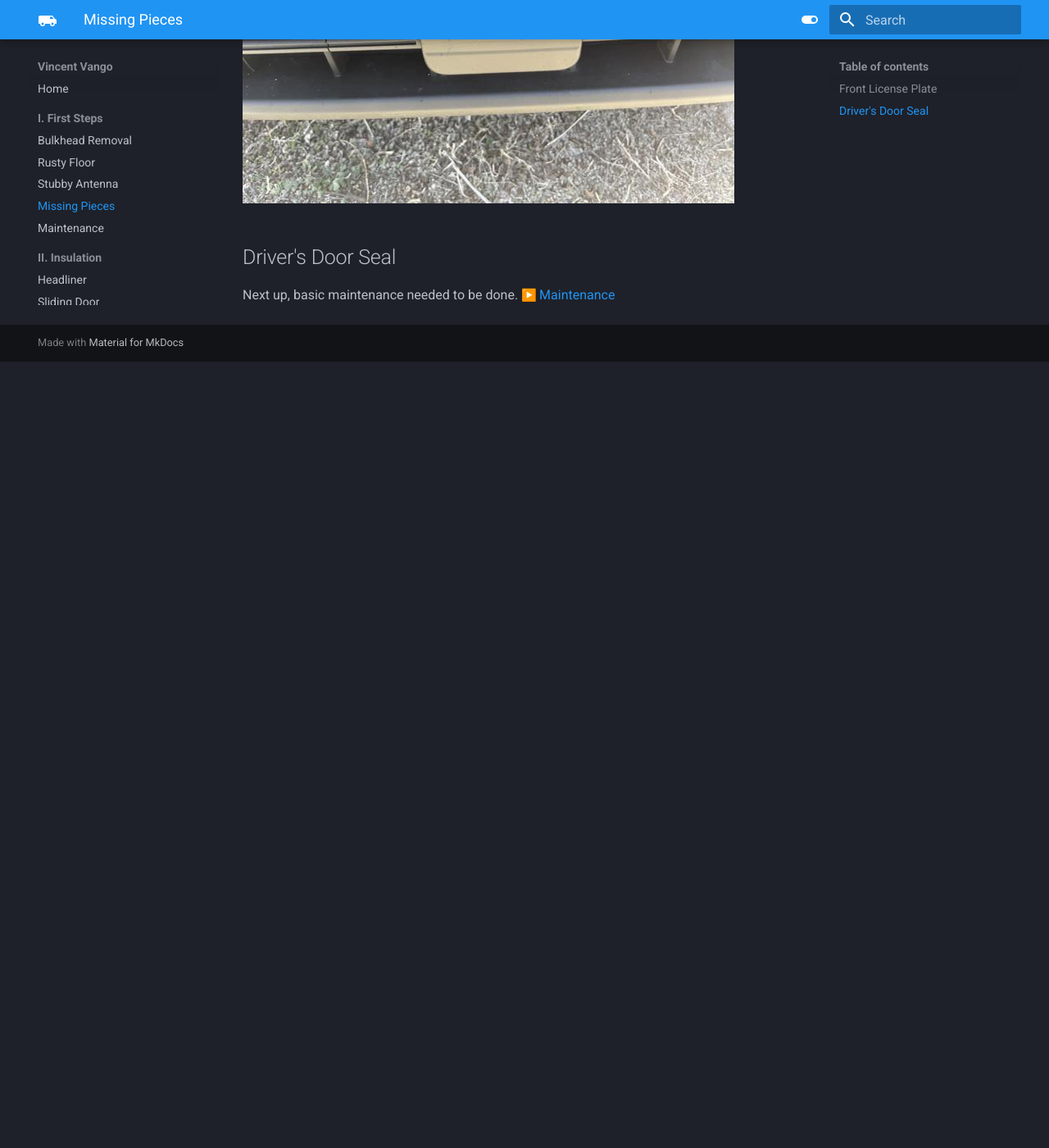
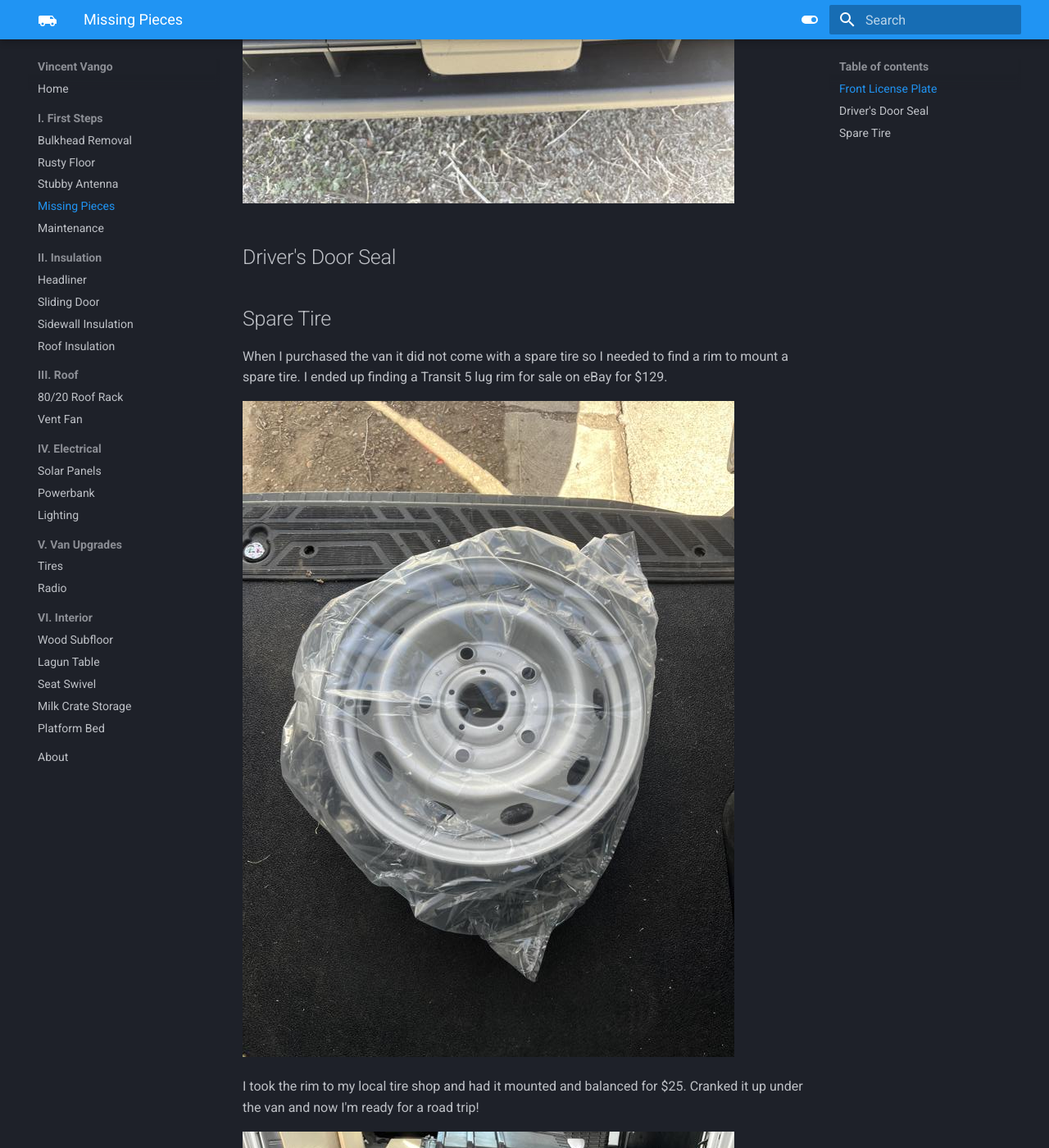
Before and after one commit to caseyjdavis/vango, an MkDocs documentation site: the page built from docs/missing-pieces.md, in a window 1280 px wide and 1400 px high, scrolled down 2473 px. Shown: the whole window at 82% size. Built offline with MkDocs 1.6.1 and Material for MkDocs 9.7.7, drawn with Linux system fonts in a browser that asks for light colours; emoji names are drawn with the system emoji font; before the commit the page ends 2914 px from its top, so only the background shows below that.

Commit message:
added platform bed

```diff
--- a/docs/missing-pieces.md
+++ b/docs/missing-pieces.md
@@ -19,5 +19,14 @@
 ## Driver's Door Seal
 
 
+## Spare Tire
+
+When I purchased the van it did not come with a spare tire so I needed to find a rim to mount a spare tire. I ended up finding a Transit 5 lug rim for sale on eBay for $129.
+
+![spare tire](assets/missing-pieces-04.JPG)
+
+I took the rim to my local tire shop and had it mounted and balanced for $25. Cranked it up under the van and now I'm ready for a road trip!
+
+![spare tire](assets/missing-pieces-05.JPG)
 
 Next up, basic maintenance needed to be done. :arrow_forward: [Maintenance](maintenance.md)
--- a/mkdocs.yml
+++ b/mkdocs.yml
@@ -66,6 +66,7 @@
     - 'Lagun Table': 'lagun-table.md'
     - 'Seat Swivel': 'seat-swivel.md'
     - 'Milk Crate Storage': 'milk-crate-storage.md'
+    - 'Platform Bed': 'platform-bed.md'
   - About: 'about.md'
 
 
```
Also changed, not shown: docs/milk-crate-storage.md (+2 -0 lines), docs/platform-bed.md (added, +31 -0 lines), docs/seat-swivel.md (+2 -0 lines), docs/assets/bed-platform-01.JPG (added), docs/assets/bed-platform-02.JPG (added), docs/assets/bed-platform-03.JPG (added), docs/assets/bed-platform-04.JPG (added), docs/assets/bed-platform-05.JPG (added), docs/assets/bed-platform-06.JPG (added), docs/assets/bed-platform-08.JPG (added), docs/assets/missing-pieces-04.JPG (added), docs/assets/missing-pieces-05.JPG (added).
